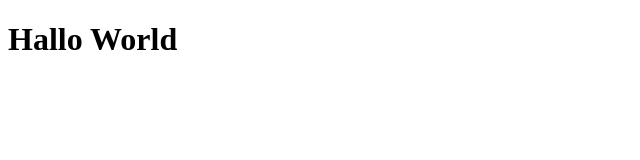
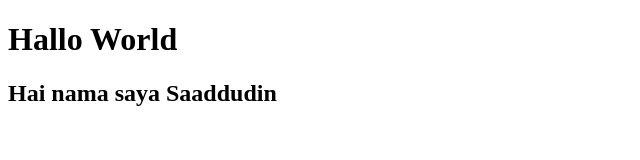
Before and after one commit to saaddudin-5520119102/test_sadud, a plain HTML site: page index.html in a window 1280 px wide. Shown: the whole page, without its empty margins (0-640 px from the left). Drawn offline with Linux system fonts and the light colour scheme.

Commit message:
Menambahkan nama saya di index.html

```diff
--- a/index.html
+++ b/index.html
@@ -8,5 +8,6 @@
 </head>
 <body>
     <h1>Hallo World</h1>
+    <h2>Hai nama saya Saaddudin</h2>
 </body>
 </html>
```
